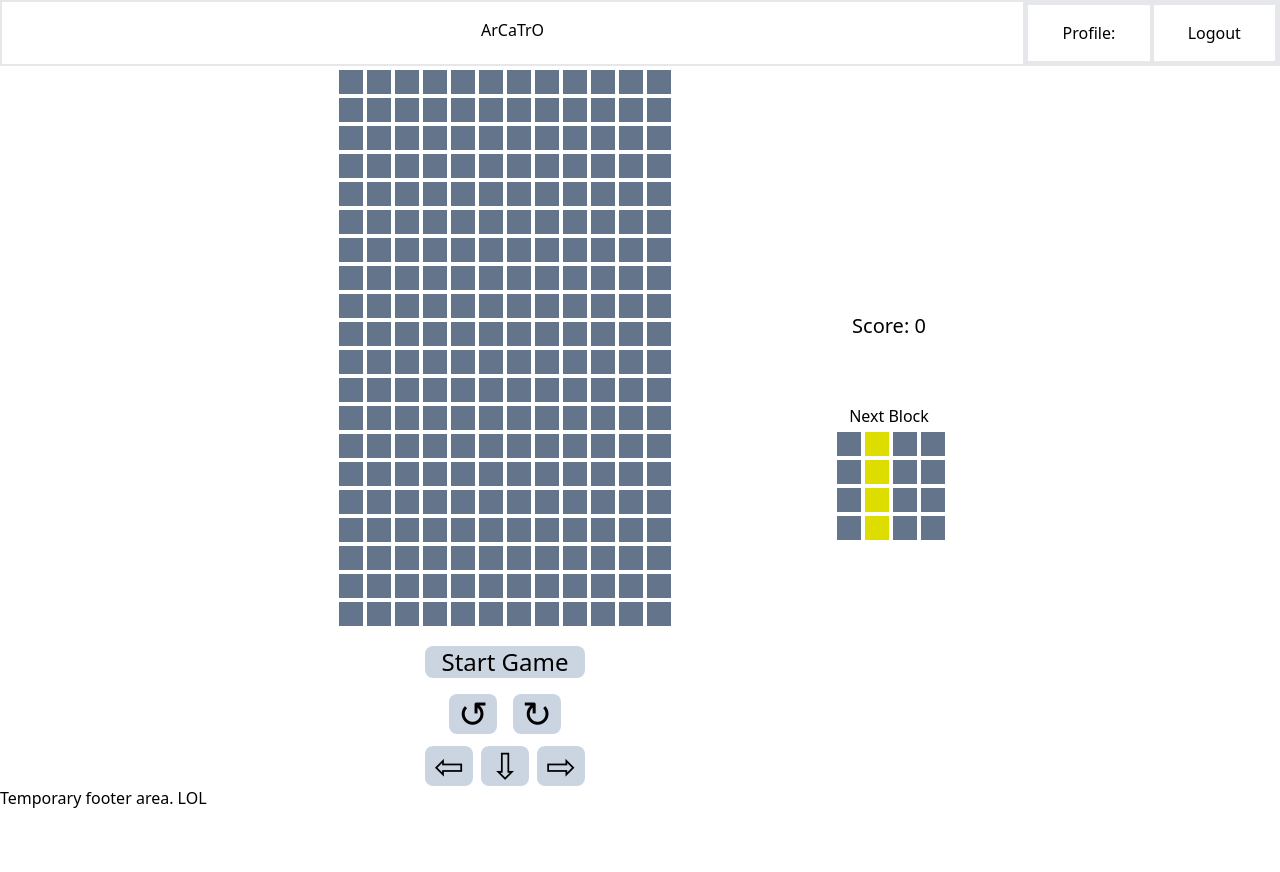
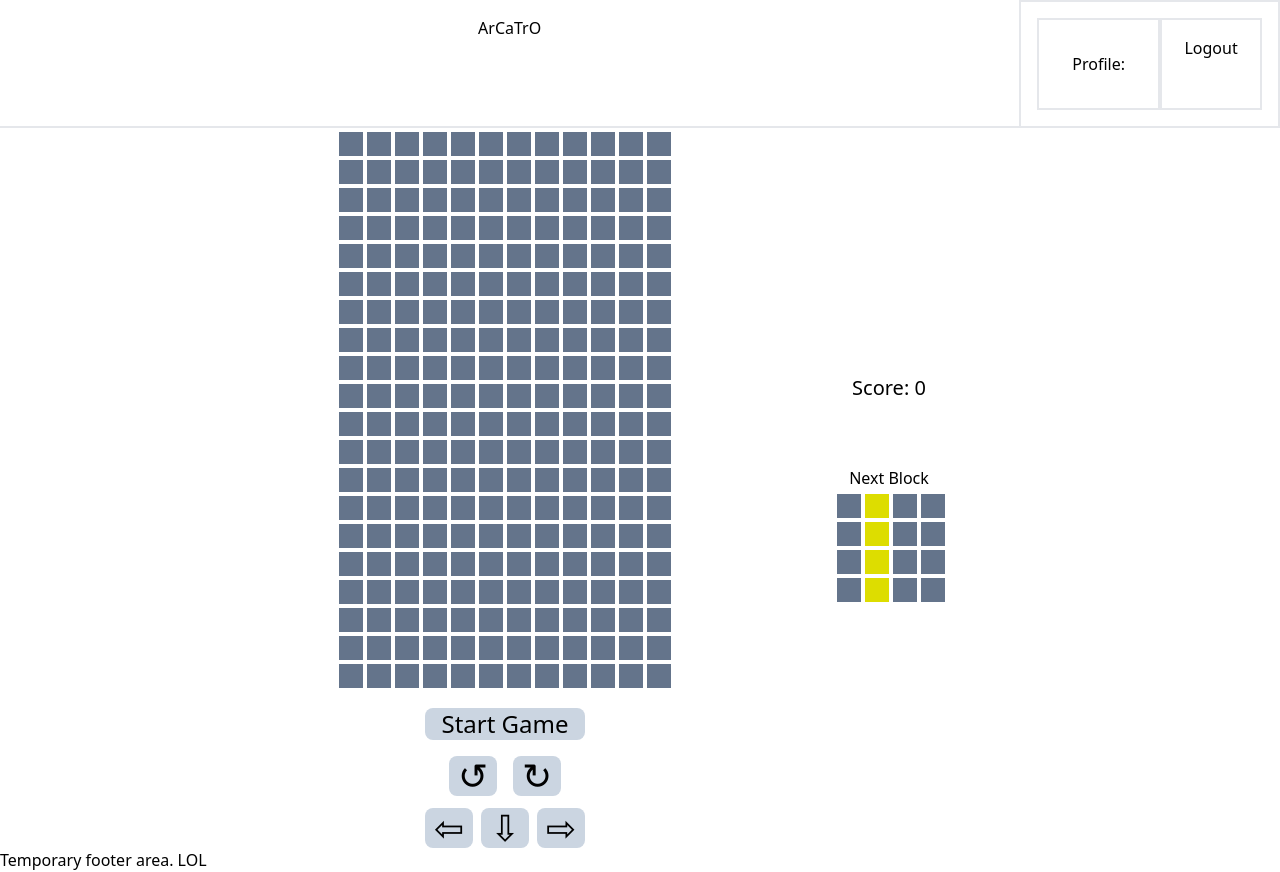
Before and after one commit to JoelKovalcson/Catro-Gaming, a React (Create React App) app in the folder client/: page /tetris in a window 1280 px wide. Before the commit the page ends 810 px from the top, so only its background shows below. Built offline with nearby package versions, Linux system fonts and the light colour scheme; what tw-elements would draw is missing.

Commit message:
Starter formatting, not done yet, Got the header though

```diff
--- a/client/src/components/Header.js
+++ b/client/src/components/Header.js
@@ -4,8 +4,8 @@ import { Link } from 'react-router-dom';
 
 const Header = () => {
 	return (
-		<header className='flex-col sm:flex sm:flex-row border'>
-			<Link to='/' className='sm:w-full text-center border p-4'>
+		<header className='flex-col sm:flex sm:flex-row'>
+			<Link to='/' className='sm:w-full text-center border-b-2 p-4'>
 				<h1>ArCaTrO</h1>
 			</Link>
 			<Navigator/>
--- a/client/src/components/Navigator.js
+++ b/client/src/components/Navigator.js
@@ -3,8 +3,8 @@ import { Link } from 'react-router-dom';
 
 const Navigator = () => {
   return (
-    <nav className='flex border-2 sm:w-1/4 justify-around'>
-      <Link to="/Profile" className='p-2 md:p-4 w-full border-2 hover:shadow-lg hover:shadow-blue-500 text-center'>Profile: {}</Link>
+    <nav className='flex border-2 p-4 sm:w-1/4 justify-around'>
+      <Link to="/Profile" className='p-4 md:p-8 w-full border-2 hover:shadow-lg hover:shadow-blue-500 text-center'>Profile: {}</Link>
       <Link to="/" className='p-2 md:p-4 w-full border-2 hover:shadow-lg hover:shadow-blue-500 text-center'>Logout</Link>
       {/* <Link to="/"></Link> */}
     </nav>
--- a/client/src/pages/Profile.js
+++ b/client/src/pages/Profile.js
@@ -1,5 +1,4 @@
 import React from 'react';
-import { Link } from 'react-router-dom';
 import Stats from '../components/Stats'
 
 const Profile = () => {
```
